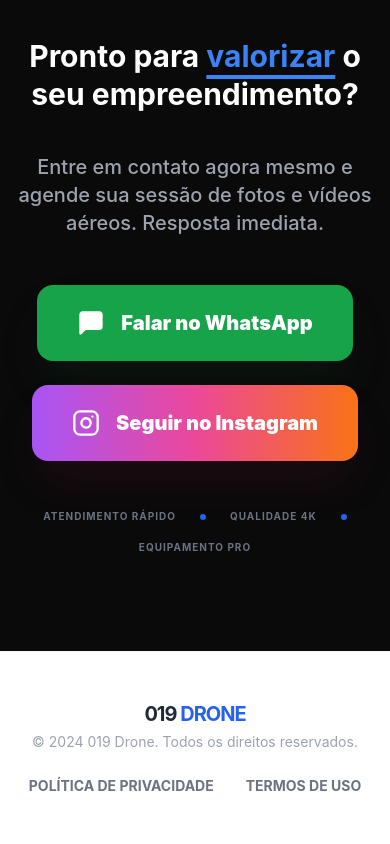
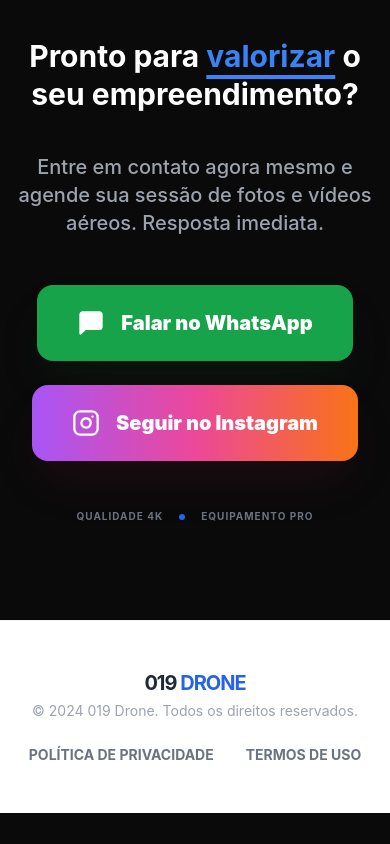
Before and after one commit to pedroohrique/Portfolio_019DRONE, a Next.js app: page / in a window 390 px wide. Shown: the part 6100-6944 px from the top of the page. After the commit the page ends 6913 px from the top, so only its background shows below. Built offline with nearby package versions, Linux system fonts and the light colour scheme.

Commit message:
fix: hide 'ATENDIMENTO RÁPIDO' on mobile for better alignment

```diff
--- a/components/CTA.tsx
+++ b/components/CTA.tsx
@@ -34,9 +34,9 @@
                     </Link>
                 </div>
 
-                <div className="mt-12 flex flex-wrap items-center justify-center gap-y-4 gap-x-6 sm:gap-8 text-gray-500 font-bold text-[10px] sm:text-xs tracking-widest uppercase px-4">
-                    <span className="whitespace-nowrap">ATENDIMENTO RÁPIDO</span>
-                    <div className="w-1.5 h-1.5 sm:w-2 sm:h-2 bg-blue-600 rounded-full"></div>
+                <div className="mt-12 flex items-center justify-center gap-x-4 sm:gap-x-8 text-gray-500 font-bold text-[10px] sm:text-xs tracking-widest uppercase px-4">
+                    <span className="hidden sm:block whitespace-nowrap">ATENDIMENTO RÁPIDO</span>
+                    <div className="hidden sm:block w-2 h-2 bg-blue-600 rounded-full"></div>
                     <span className="whitespace-nowrap">QUALIDADE 4K</span>
                     <div className="w-1.5 h-1.5 sm:w-2 sm:h-2 bg-blue-600 rounded-full"></div>
                     <span className="whitespace-nowrap">EQUIPAMENTO PRO</span>
```
